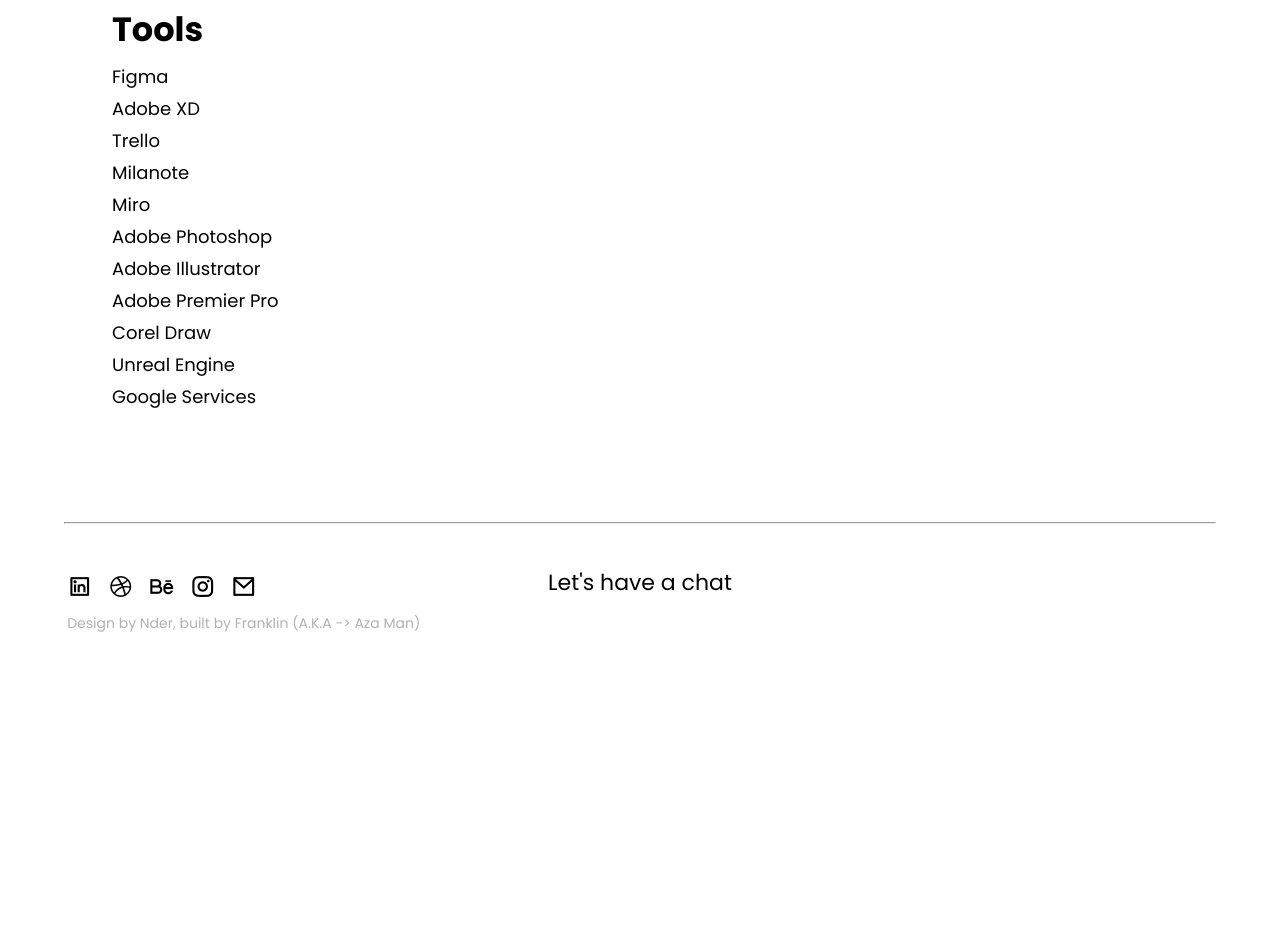
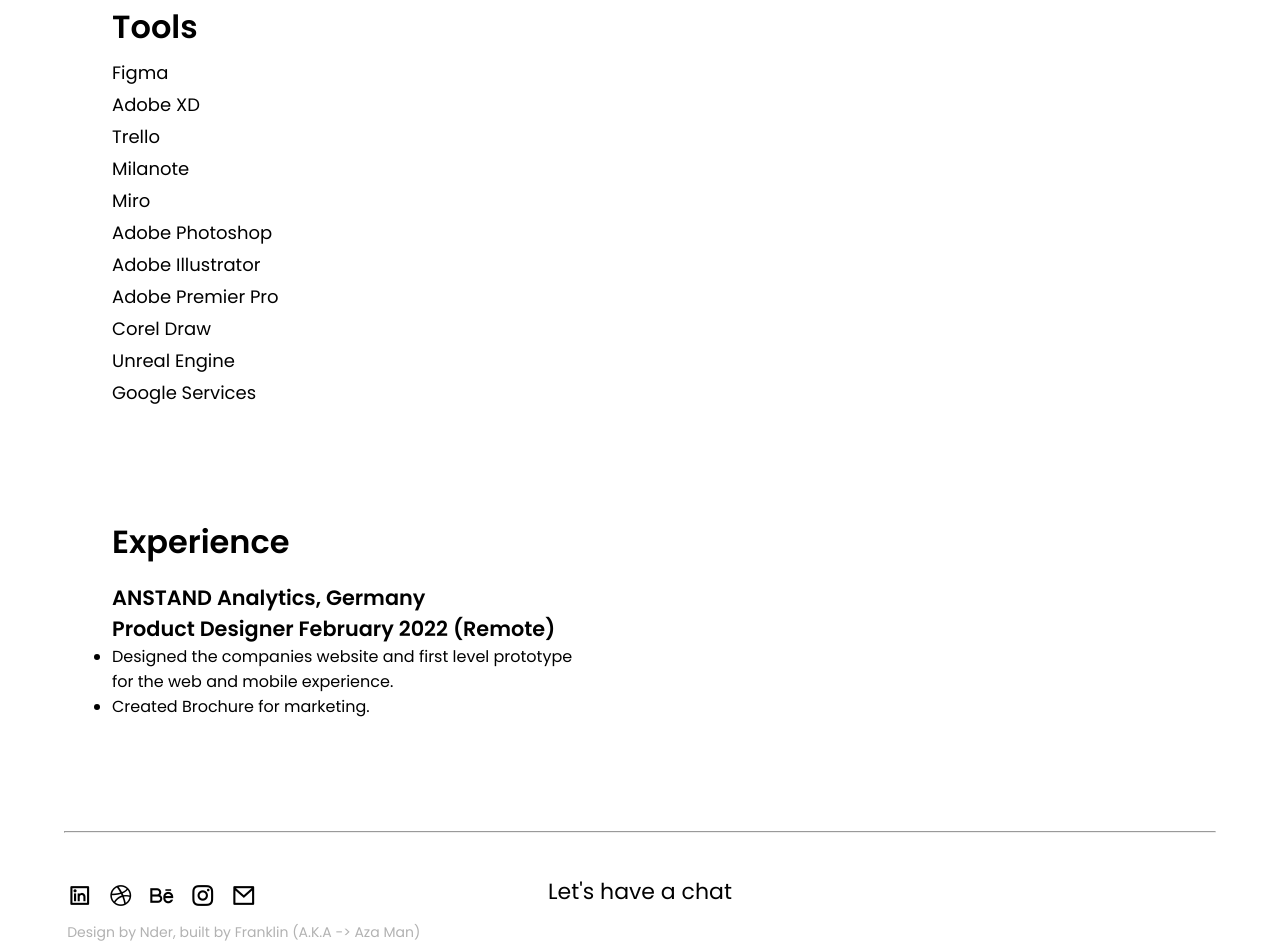
Before and after one commit to Franklin-raph/Nder, a plain HTML site: page aboutme.html in a window 1280 px wide. Shown: the part 1135-2081 px from the top of the page. Before the commit the page ends 1772 px from the top, so only its background shows below. Drawn offline with nearby package versions, Linux system fonts and the light colour scheme.

Commit message:
made a little updates

```diff
--- a/aboutme.html
+++ b/aboutme.html
@@ -88,6 +88,15 @@
             <p>Google Services</p>
         </div>
 
+        <div class="experience">
+            <h1>Experience</h1>
+            <h2>ANSTAND Analytics, Germany <br/> Product Designer February 2022 (Remote)</h2>
+            <ul>
+                <li>Designed the companies website and first level prototype <br/> for the web and mobile experience.</li>
+                <li>Created Brochure for marketing.</li>
+            </ul>
+        </div>
+
     </section>
 
     <hr style="color: red; width: 90%; margin: 7rem auto 5px auto;" />
--- a/css/style.css
+++ b/css/style.css
@@ -5,6 +5,10 @@
     padding: 0;
     box-sizing: border-box;
     font-family: "Poppins";
+}
+
+h1{
+    font-weight: 600;
 }
 
 :root{
@@ -264,9 +268,9 @@
     box-shadow: 1px 1px 12px var(--grey-color);
 }
 
-.aboutLists h1, .toolsLists h1{
+.aboutLists h1, .toolsLists h1, .experience h1{
     margin-bottom: 0.5rem;
-    font-size: 2.1rem;
+    font-size: 2rem;
 }
 
 .aboutLists p, .toolsLists p{
@@ -276,6 +280,16 @@
 
 .toolsLists{
     margin-top: 2rem;
+}
+
+.experience{
+    margin-top: 7rem;
+}
+
+.experience h2{
+    margin-top: 1rem;
+    font-weight: 600;
+    font-size: 1.3rem;
 }
 
 @media screen and (max-width:990px) {
```
